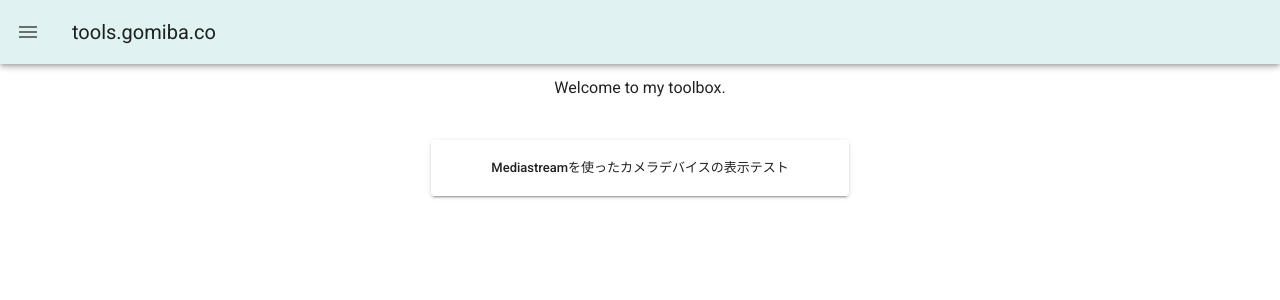
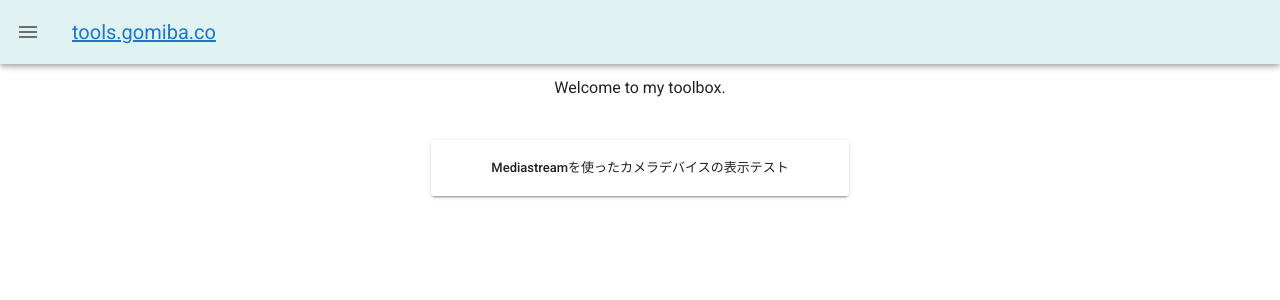
Before and after one commit to sters/tools.gomiba.co, a Vue app: page /#/ in a window 1280 px wide. Shown: the top 300 px of the page. Built offline with nearby package versions, Linux system fonts and the light colour scheme.

Commit message:
add header link

```diff
--- a/src/components/Header/Header.vue
+++ b/src/components/Header/Header.vue
@@ -1,7 +1,7 @@
 <template>
   <v-app-bar app color="teal lighten-5">
     <v-app-bar-nav-icon @click="switchGlobalMenuDrawer"></v-app-bar-nav-icon>
-    <v-toolbar-title>tools.gomiba.co {{ title }}</v-toolbar-title>
+    <v-toolbar-title><router-link to="/">tools.gomiba.co</router-link> {{ title }}</v-toolbar-title>
   </v-app-bar>
 </template>
 
--- a/src/views/MediastreamVideoTest.vue
+++ b/src/views/MediastreamVideoTest.vue
@@ -3,10 +3,12 @@
     <v-row>
       <v-col cols="12" sm="12" md="3" lg="2">
         <v-btn :class="$style.detect" @click="refreshDeviceList">DETECT VIDEO DEVICES</v-btn>
-        <v-select solo :items="deviceLabels" @change="onDeviceItemsChanged"></v-select>
+        <v-select solo :items="deviceLabels" @change="onDeviceItemsChanged"
+          placeholder="Choose device"></v-select>
         <v-btn class="restart" @click="reopenMediaStream">RESTART</v-btn>
         <v-btn class="switch" @click="flipDevice">FLIP</v-btn>
-        <v-textarea solo readonly wrap="off" :class="$style.infos" :value="deviceInfo"></v-textarea>
+        <v-textarea solo readonly wrap="off" :class="$style.infos" :value="deviceInfo"
+          placeholder="show device info here"></v-textarea>
       </v-col>
       <v-col cols="12" sm="12" md="9" lg="10">
         <video autoplay :class="$style.video" :srcObject.prop="stream"></video>
```
